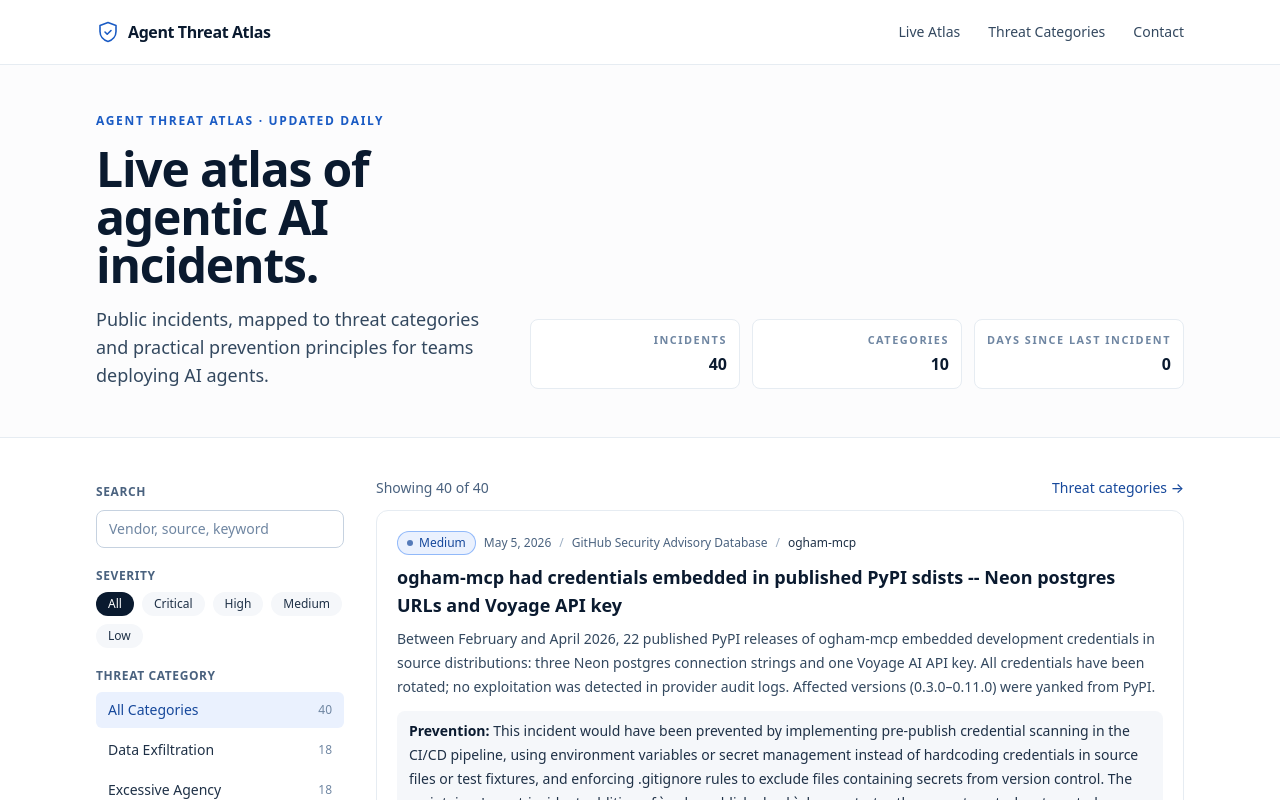
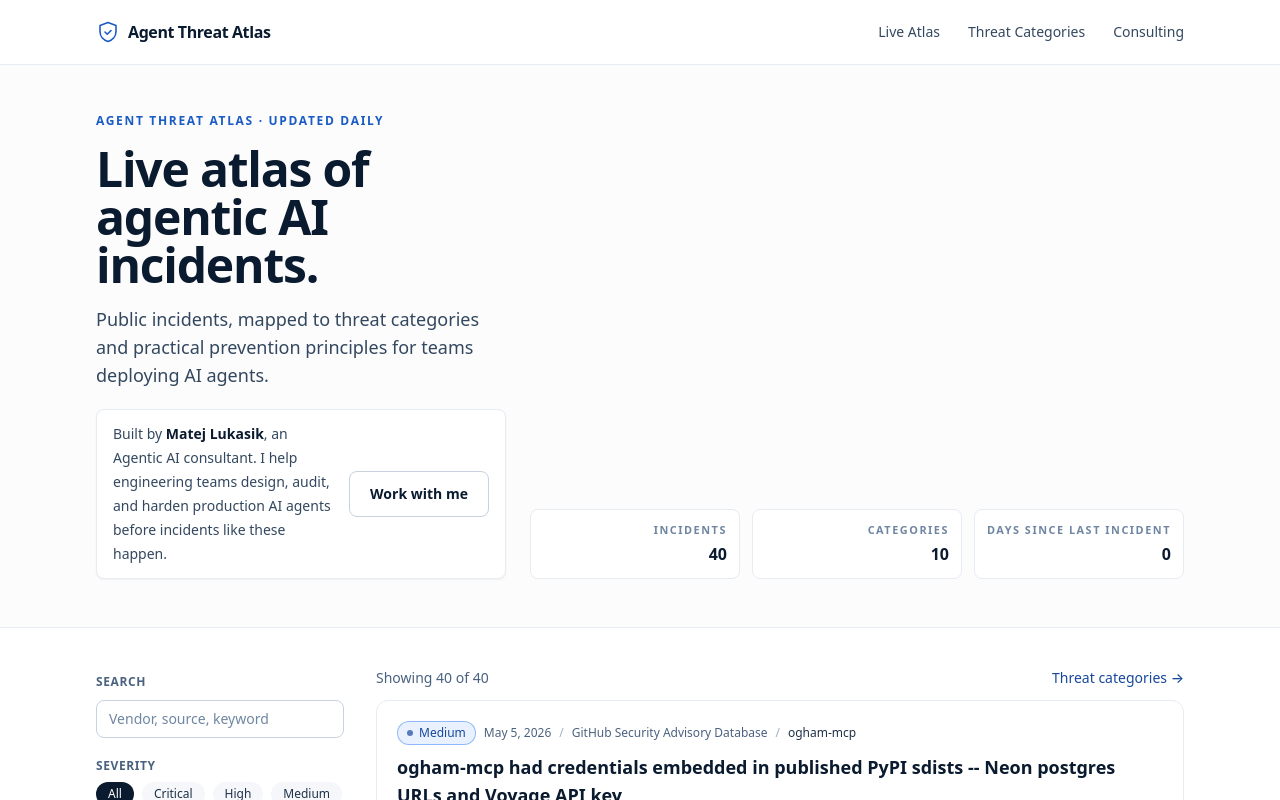
Before and after one commit to matk0/agent-threat-atlas, a Next.js app: page / in a window 1280 px wide. Shown: the top 800 px of the page. Built offline with nearby package versions, Linux system fonts and the light colour scheme.

Commit message:
Add consulting funnel

```diff
--- a/app/contact/page.tsx
+++ b/app/contact/page.tsx
@@ -1,12 +1,16 @@
 import { messages } from "@/lib/i18n";
+import { site } from "@/lib/site";
 
 export default function ContactRedirect() {
   return (
     <section className="container-page py-20">
-      <meta httpEquiv="refresh" content="0; url=https://matejlukasik.com/contact" />
+      <meta httpEquiv="refresh" content={`0; url=${site.consultant.links.contactRedirect}`} />
       <p className="text-sm text-ink-600">
         {messages.contact.redirecting}{" "}
-        <a className="font-medium text-accent-700 hover:underline" href="https://matejlukasik.com/contact">
+        <a
+          className="font-medium text-accent-700 hover:underline plausible-event-name=Consulting+Click plausible-event-position=contact_redirect"
+          href={site.consultant.links.contactRedirect}
+        >
           matejlukasik.com/contact
         </a>
         .
--- a/app/layout.tsx
+++ b/app/layout.tsx
@@ -1,4 +1,5 @@
 import type { Metadata } from "next";
+import Script from "next/script";
 import "./globals.css";
 import Header from "@/components/Header";
 import Footer from "@/components/Footer";
@@ -27,6 +28,11 @@ export default function RootLayout({
   return (
     <html lang={config.htmlLang}>
       <body className="min-h-screen bg-white text-ink-900">
+        <Script
+          data-domain={site.domain}
+          src="https://plausible.io/js/script.outbound-links.tagged-events.js"
+          strategy="afterInteractive"
+        />
         <a
           href="#main"
           className="sr-only focus:not-sr-only focus:absolute focus:left-4 focus:top-4 focus:z-50 focus:rounded focus:bg-ink-900 focus:px-3 focus:py-2 focus:text-white"
--- a/app/page.tsx
+++ b/app/page.tsx
@@ -3,6 +3,8 @@ import { incidents } from "@/content/incidents";
 import { threats } from "@/content/threats";
 import { daysSinceDate } from "@/lib/format";
 import { locale, messages } from "@/lib/i18n";
+import { site } from "@/lib/site";
+import CTA from "@/components/CTA";
 import IncidentExplorer from "./incidents/IncidentExplorer";
 
 export const metadata: Metadata = {
@@ -38,6 +40,7 @@ export default function HomePage() {
               <p className="mt-4 max-w-2xl text-base leading-7 text-ink-600 sm:text-lg">
                 {messages.home.intro}
               </p>
+              <ConsultantAttribution />
             </div>
             <dl className="grid grid-cols-3 gap-3 text-right sm:min-w-80">
               <Stat label={messages.home.incidents} value={String(sorted.length)} />
@@ -61,7 +64,31 @@ export default function HomePage() {
         locale={locale}
         labels={messages.incidents}
       />
+      <CTA />
     </>
+  );
+}
+
+function ConsultantAttribution() {
+  return (
+    <div className="mt-5 flex max-w-3xl flex-col gap-3 rounded-lg border border-ink-100 bg-white px-4 py-3 shadow-sm sm:flex-row sm:items-center sm:justify-between">
+      <p className="text-sm leading-6 text-ink-600">
+        {messages.home.consultantPrefix}{" "}
+        <a
+          href={site.consultant.links.home}
+          className="font-semibold text-ink-900 underline-offset-4 hover:underline plausible-event-name=Consulting+Click plausible-event-position=hero_byline"
+        >
+          {site.consultant.name}
+        </a>
+        , {messages.home.consultantSuffix}
+      </p>
+      <a
+        href={site.consultant.links.heroContact}
+        className="btn-secondary shrink-0 plausible-event-name=Consulting+Click plausible-event-position=hero"
+      >
+        {messages.home.consultantCta}
+      </a>
+    </div>
   );
 }
 
--- a/components/CTA.tsx
+++ b/components/CTA.tsx
@@ -1,4 +1,3 @@
-import Link from "next/link";
 import { site } from "@/lib/site";
 import { messages } from "@/lib/i18n";
 
@@ -17,7 +16,7 @@ export default function CTA() {
                 href={site.consultant.orgUrl}
                 target="_blank"
                 rel="noreferrer"
-                className="font-semibold text-ink-900 hover:underline"
+                className="font-semibold text-ink-900 hover:underline plausible-event-name=Consulting+Click plausible-event-position=section_byline"
               >
                 {site.consultant.name} / {site.consultant.org}
               </a>{" "}
@@ -25,8 +24,8 @@ export default function CTA() {
             </p>
           </div>
           <a
-            href="https://matejlukasik.com/contact"
-            className="btn-secondary whitespace-nowrap"
+            href={site.consultant.links.sectionCta}
+            className="btn-secondary whitespace-nowrap plausible-event-name=Consulting+Click plausible-event-position=section_cta"
           >
             {messages.cta.contact} →
           </a>
--- a/components/Footer.tsx
+++ b/components/Footer.tsx
@@ -11,6 +11,16 @@ export default function Footer() {
           <p className="mt-2 max-w-2xl text-sm leading-6 text-ink-600">
             {site.tagline}
           </p>
+          <p className="mt-2 text-sm leading-6 text-ink-600">
+            {messages.about.builtBy}{" "}
+            <a
+              href={site.consultant.links.footer}
+              className="font-medium text-ink-900 underline-offset-4 hover:underline plausible-event-name=Consulting+Click plausible-event-position=footer"
+            >
+              {site.consultant.name}
+            </a>
+            , {site.consultant.role}.
+          </p>
         </div>
         <nav className="flex flex-wrap gap-x-5 gap-y-2 text-sm text-ink-600">
           <Link href="/" className="hover:text-ink-900">
@@ -20,8 +30,8 @@ export default function Footer() {
             {messages.nav.threatCategories}
           </Link>
           <a
-            href="https://matejlukasik.com/contact"
-            className="hover:text-ink-900"
+            href={site.consultant.links.navContact}
+            className="hover:text-ink-900 plausible-event-name=Consulting+Click plausible-event-position=footer_nav"
           >
             {messages.nav.contact}
           </a>
--- a/components/Header.tsx
+++ b/components/Header.tsx
@@ -23,7 +23,7 @@ export default function Header() {
               <a
                 key={item.href}
                 href={item.href}
-                className="transition hover:text-ink-900"
+                className="transition hover:text-ink-900 plausible-event-name=Consulting+Click plausible-event-position=nav"
               >
                 {item.label}
               </a>
--- a/lib/i18n.ts
+++ b/lib/i18n.ts
@@ -25,7 +25,7 @@ export const ui = {
       primary: "Primary",
       liveAtlas: "Live Atlas",
       threatCategories: "Threat Categories",
-      contact: "Contact",
+      contact: "Consulting",
     },
     site: {
       tagline:
@@ -48,6 +48,10 @@ export const ui = {
       categories: "Categories",
       daysSinceLastIncident: "Days since last incident",
       notAvailable: "n/a",
+      consultantPrefix: "Built by",
+      consultantSuffix:
+        "an Agentic AI consultant. I help engineering teams design, audit, and harden production AI agents before incidents like these happen.",
+      consultantCta: "Work with me",
     },
     incidents: {
       search: "Search",
@@ -182,11 +186,11 @@ export const ui = {
       redirecting: "Redirecting to",
     },
     cta: {
-      title: "About this entry",
+      title: "Need help with your own agent system?",
       prefix: "The Atlas is maintained by",
       suffix:
-        "as an open reference. If your team is wrestling with a specific version of this problem, get in touch.",
-      contact: "Contact Matej",
+        "as an open reference. If your team is designing, shipping, or auditing agentic AI, get in touch.",
+      contact: "Work with Matej",
     },
     severity: {
       critical: "Critical",
@@ -201,7 +205,7 @@ export const ui = {
       primary: "Hlavná navigácia",
       liveAtlas: "Živý atlas",
       threatCategories: "Kategórie hrozieb",
-      contact: "Kontakt",
+      contact: "Konzultácie",
     },
     site: {
       tagline:
@@ -224,6 +228,10 @@ export const ui = {
       categories: "Kategórie",
       daysSinceLastIncident: "Dní od posledného incidentu",
       notAvailable: "n/a",
+      consultantPrefix: "Vytvoril",
+      consultantSuffix:
+        "Konzultant pre agentickú AI. Pomáham inžinierskym tímom navrhovať, auditovať a posilňovať produkčných AI agentov skôr, než spôsobia incidenty ako tieto.",
+      consultantCta: "Spolupracovať",
     },
     incidents: {
       search: "Hľadať",
@@ -358,11 +366,11 @@ export const ui = {
       redirecting: "Presmerovanie na",
     },
     cta: {
-      title: "O tejto položke",
+      title: "Potrebujete pomoc s vlastným agentickým systémom?",
       prefix: "Atlas udržiava",
       suffix:
-        "ako otvorenú referenciu. Ak váš tím rieši konkrétnu verziu tohto problému, ozvite sa.",
-      contact: "Kontaktovať Mateja",
+        "ako otvorenú referenciu. Ak váš tím navrhuje, nasadzuje alebo audituje agentickú AI, ozvite sa.",
+      contact: "Spolupracovať s Matejom",
     },
     severity: {
       critical: "Kritická",
--- a/lib/site.ts
+++ b/lib/site.ts
@@ -1,6 +1,18 @@
 import { config, messages } from "./i18n";
 
-// Central site configuration.
+const consultantBaseUrl = "https://matejlukasik.com";
+const atlasUtm =
+  "utm_source=agent_threat_atlas&utm_medium=referral&utm_campaign=atlas_funnel";
+
+const consultantLinks = {
+  home: `${consultantBaseUrl}/?${atlasUtm}&utm_content=consultant_byline`,
+  heroContact: `${consultantBaseUrl}/contact?${atlasUtm}&utm_content=hero`,
+  navContact: `${consultantBaseUrl}/contact?${atlasUtm}&utm_content=nav`,
+  footer: `${consultantBaseUrl}/?${atlasUtm}&utm_content=footer`,
+  sectionCta: `${consultantBaseUrl}/contact?${atlasUtm}&utm_content=section_cta`,
+  contactRedirect: `${consultantBaseUrl}/contact?${atlasUtm}&utm_content=contact_redirect`,
+};
+
 export const site = {
   name: "Agent Threat Atlas",
   shortName: "Atlas",
@@ -14,16 +26,17 @@ export const site = {
   email: "matej@clawforceone.ai",
   consultant: {
     name: "Matej Lukasik",
-    org: "Clawforce One",
-    orgUrl: "https://clawforceone.ai",
+    org: "MatejLukasik.com",
+    orgUrl: consultantLinks.home,
     role: messages.site.consultantRole,
     pitch: messages.site.consultantPitch,
+    links: consultantLinks,
     calendly: "https://calendly.com/matejlukasik/intro",
   },
   nav: [
     { href: "/", label: messages.nav.liveAtlas },
     { href: "/threats", label: messages.nav.threatCategories },
-    { href: "https://matejlukasik.com/contact", label: messages.nav.contact, external: true },
+    { href: consultantLinks.navContact, label: messages.nav.contact, external: true },
   ],
 };
 
--- a/worker.js
+++ b/worker.js
@@ -1,9 +1,12 @@
+const CONTACT_REDIRECT_URL =
+  "https://matejlukasik.com/contact?utm_source=agent_threat_atlas&utm_medium=referral&utm_campaign=atlas_funnel&utm_content=contact_redirect";
+
 export default {
   async fetch(request, env) {
     const url = new URL(request.url);
 
     if (url.pathname === "/contact" || url.pathname === "/contact/") {
-      return Response.redirect("https://matejlukasik.com/contact", 302);
+      return Response.redirect(CONTACT_REDIRECT_URL, 302);
     }
 
     const prefix = url.hostname === "atlas.matejlukasik.sk" ? "/sk" : "/en";
```
Also changed, not shown: 1 other file (tests, documents, lock files or other folders).
